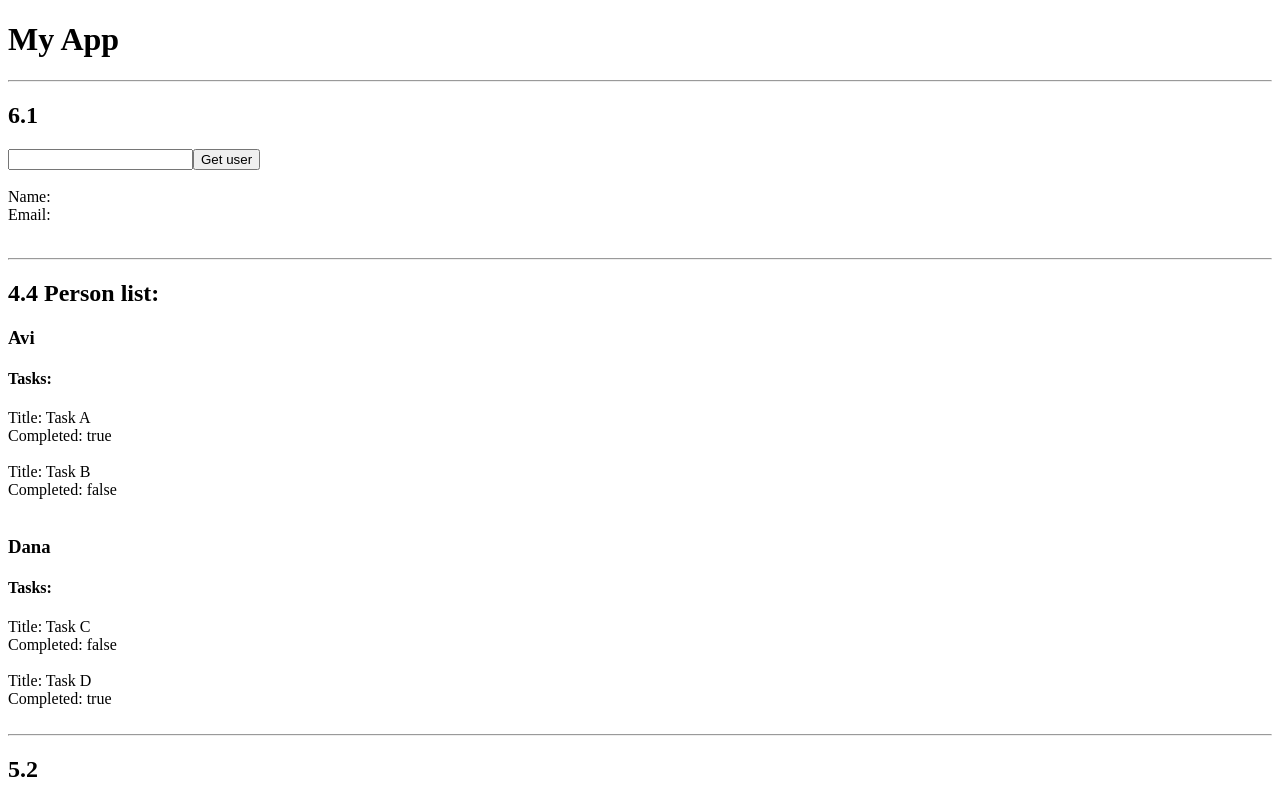
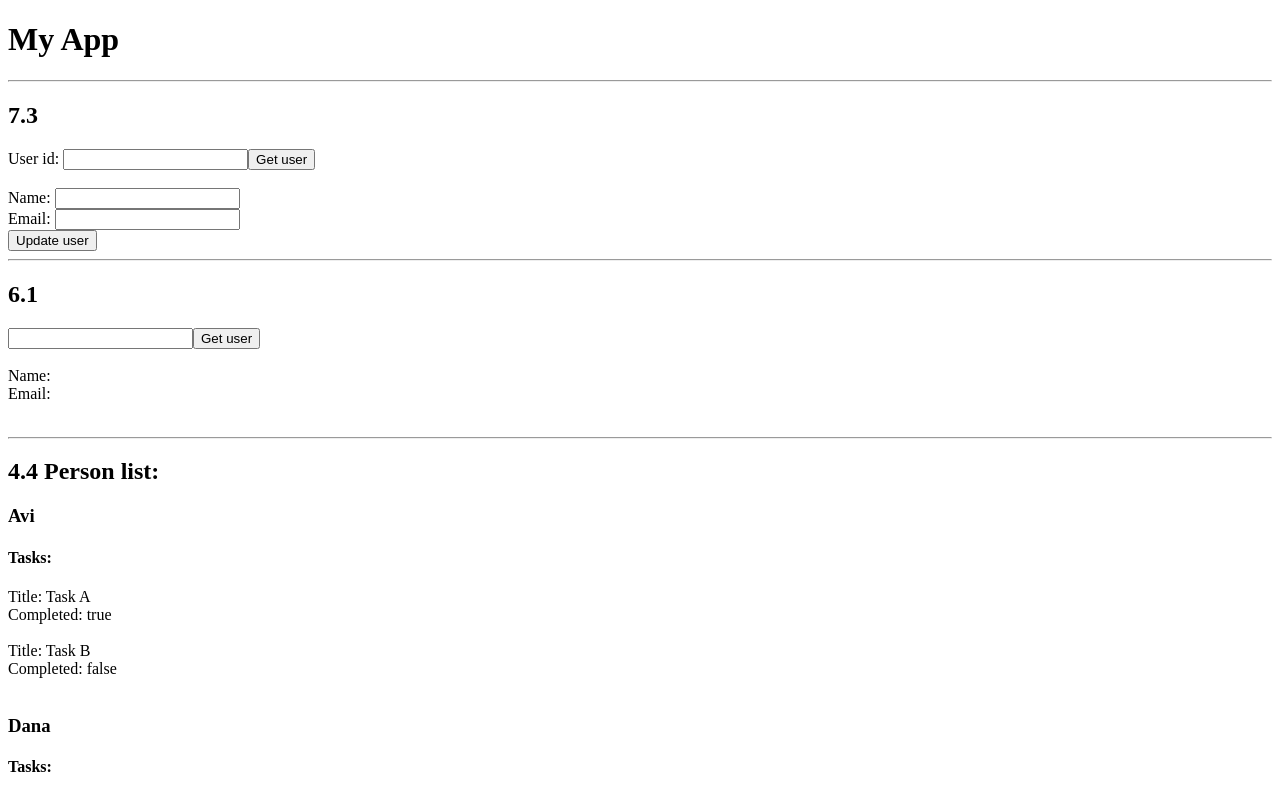
Before and after one commit to UrielZyx/Angular-course, an Angular app in the folder myApp/: page / in a window 1280 px wide. Shown: the top 797 px of the page. Built offline with nearby package versions, Linux system fonts and the light colour scheme.

Commit message:
Exercise 7.2 Complete

```diff
--- a/myApp/src/app/app.component.html
+++ b/myApp/src/app/app.component.html
@@ -1,5 +1,7 @@
 <h1>My App</h1>
 
+<hr/>
+<app-ex7q3></app-ex7q3>
 <hr/>
 <app-ex6q1></app-ex6q1>
 <hr/>
--- /dev/null
+++ b/myApp/src/app/ex7/ex7q3.service.ts
@@ -0,0 +1,22 @@
+import { HttpClient } from '@angular/common/http';
+import { Injectable } from '@angular/core';
+import { Observable } from 'rxjs/internal/Observable';
+
+@Injectable({
+  providedIn: 'root'
+})
+export class Ex7q3Service {
+
+  constructor(private http: HttpClient) { }
+
+  usersEndpoint: string = "https://jsonplaceholder.typicode.com/users/"
+
+  getUser(id: number) : Observable<any> {
+    return this.http.get<any>(this.usersEndpoint + id)
+  }
+
+  updateUser(user: any) {
+    this.http.put(this.usersEndpoint + user.id, user)
+    .subscribe(() => {})
+  }
+}
--- /dev/null
+++ b/myApp/src/app/ex7/ex7q3/ex7q3.component.html
@@ -0,0 +1,10 @@
+<h2>7.3</h2>
+User id: <input type="number" #id>
+<input type="button" value="Get user" (click)="getUser(+id.value)">
+<br/><br/>
+
+<form #f="ngForm" (ngSubmit)="updateUser()">
+    Name: <input type="text" name="name" [(ngModel)]="user.name"><br/>
+    Email: <input type="email" name="email" [(ngModel)]="user.email"><br/>
+    <input type="submit" value="Update user">
+</form>
--- /dev/null
+++ b/myApp/src/app/ex7/ex7q3/ex7q3.component.ts
@@ -0,0 +1,27 @@
+import { Component, OnInit } from '@angular/core';
+import { Ex7q3Service } from '../ex7q3.service';
+
+@Component({
+  selector: 'app-ex7q3',
+  templateUrl: './ex7q3.component.html',
+  styleUrls: ['./ex7q3.component.css']
+})
+export class Ex7q3Component implements OnInit {
+
+  user: any = {}
+
+  constructor(private service: Ex7q3Service) { }
+
+  ngOnInit(): void {
+  }
+
+  getUser(id: number): void {
+    this.service
+      .getUser(id)
+      .subscribe(u => this.user = u)
+  }
+
+  updateUser(): void {
+    this.service.updateUser(this.user)
+  }
+}
```
Also changed, not shown: myApp/src/app/app.module.ts (+6 -2 lines), myApp/src/app/ex7/ex7q3/ex7q3.component.css (added), 2 other files (tests, documents, lock files or other folders).
